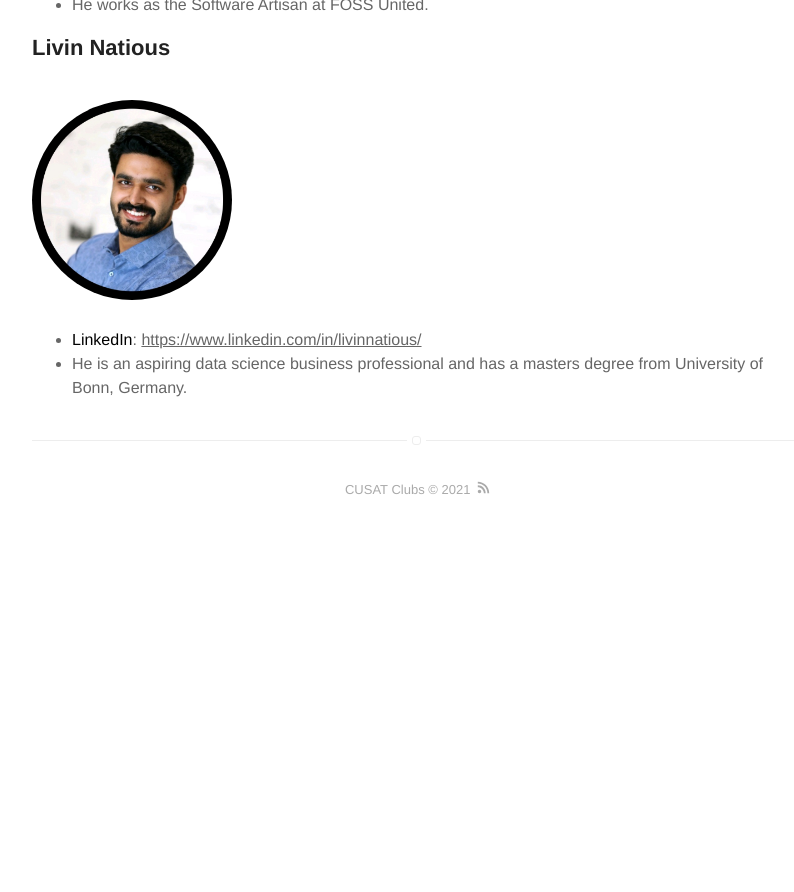
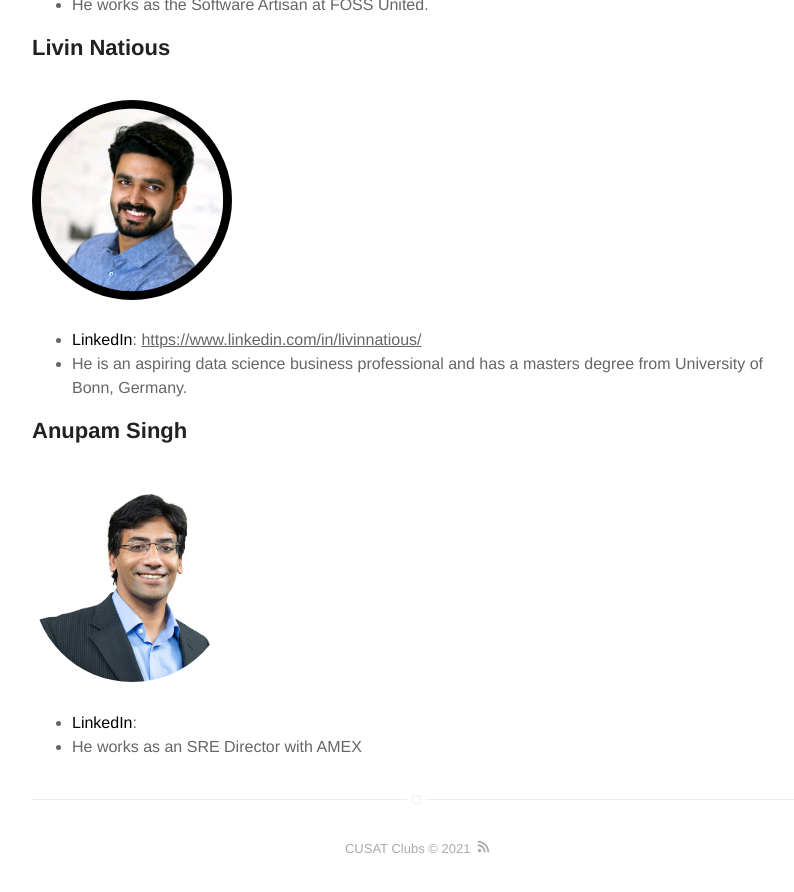
Before and after one commit to cusat-clubs/cusat-clubs.github.io, a Jekyll site: the page built from speakers.md, in a window 1280 px wide and 900 px high, scrolled down 4971 px. Shown: the top 892 px of the window, without its empty margins (223-1017 px from the left). Built offline with Jekyll 4.4.1, drawn with Linux system fonts in a browser that asks for light colours; before the commit the page ends 5512 px from its top, so only the background shows below that.

Commit message:
Updated: Session 13 Speaker

```diff
--- a/speakers.md
+++ b/speakers.md
@@ -96,3 +96,10 @@ He also completed his Post Graduation from the prestigious National Institute of
 
 - **LinkedIn**: <a style="color: #666;" href="https://www.linkedin.com/in/livinnatious/" target="_blank">https://www.linkedin.com/in/livinnatious/</a>
 - He is an aspiring data science business professional and has a masters degree from University of Bonn, Germany.
+
+## Anupam Singh
+
+<img src="/assets/images/Mukund Nair.JPG" width="200" height="200" style="border-radius: 100%; margin-top: 20px;">
+
+- **LinkedIn**: <a style="color: #666;" href="" target="_blank"></a>
+- He works as an SRE Director with AMEX
```
Also changed, not shown: assets/images/Mukund Nair.JPG (added).
